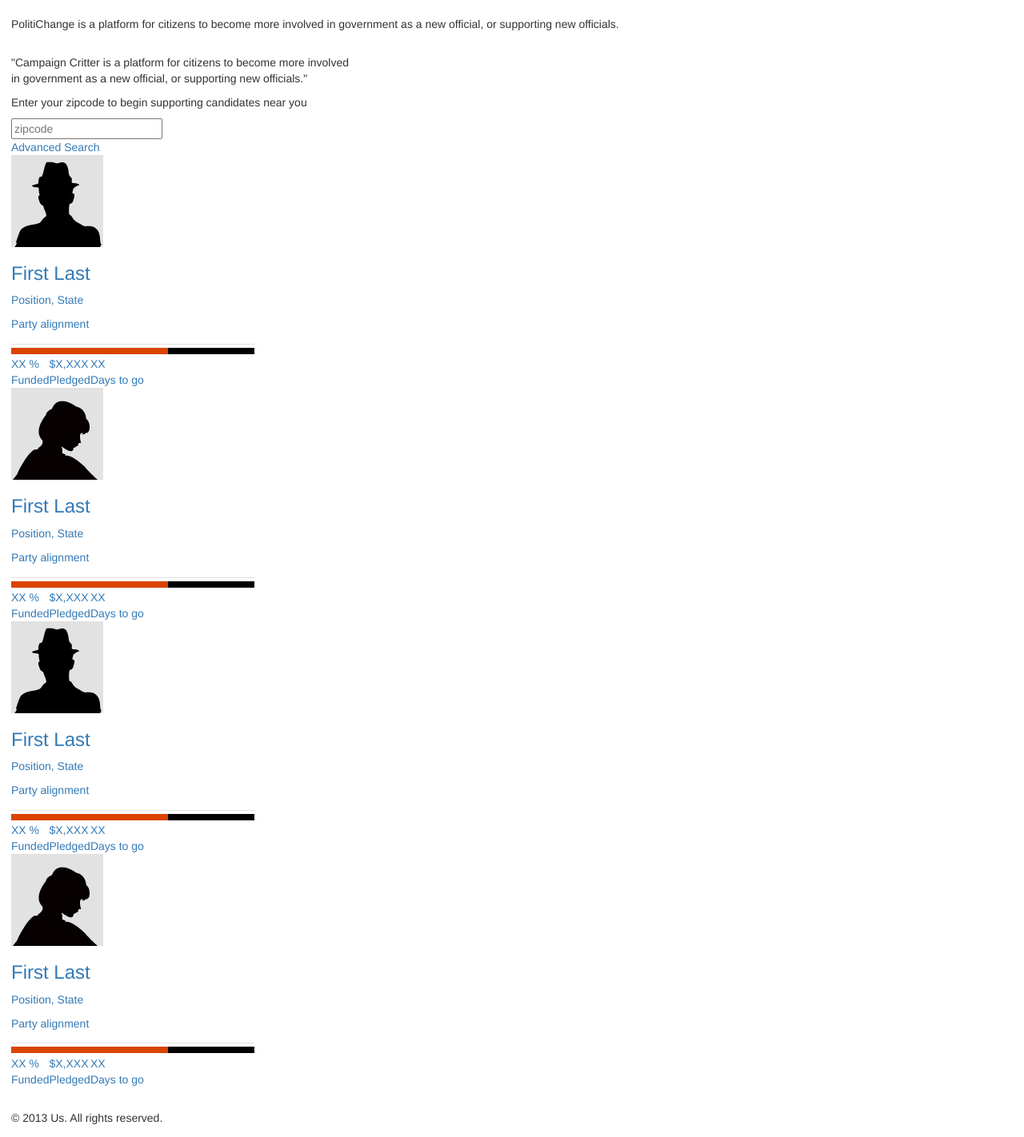
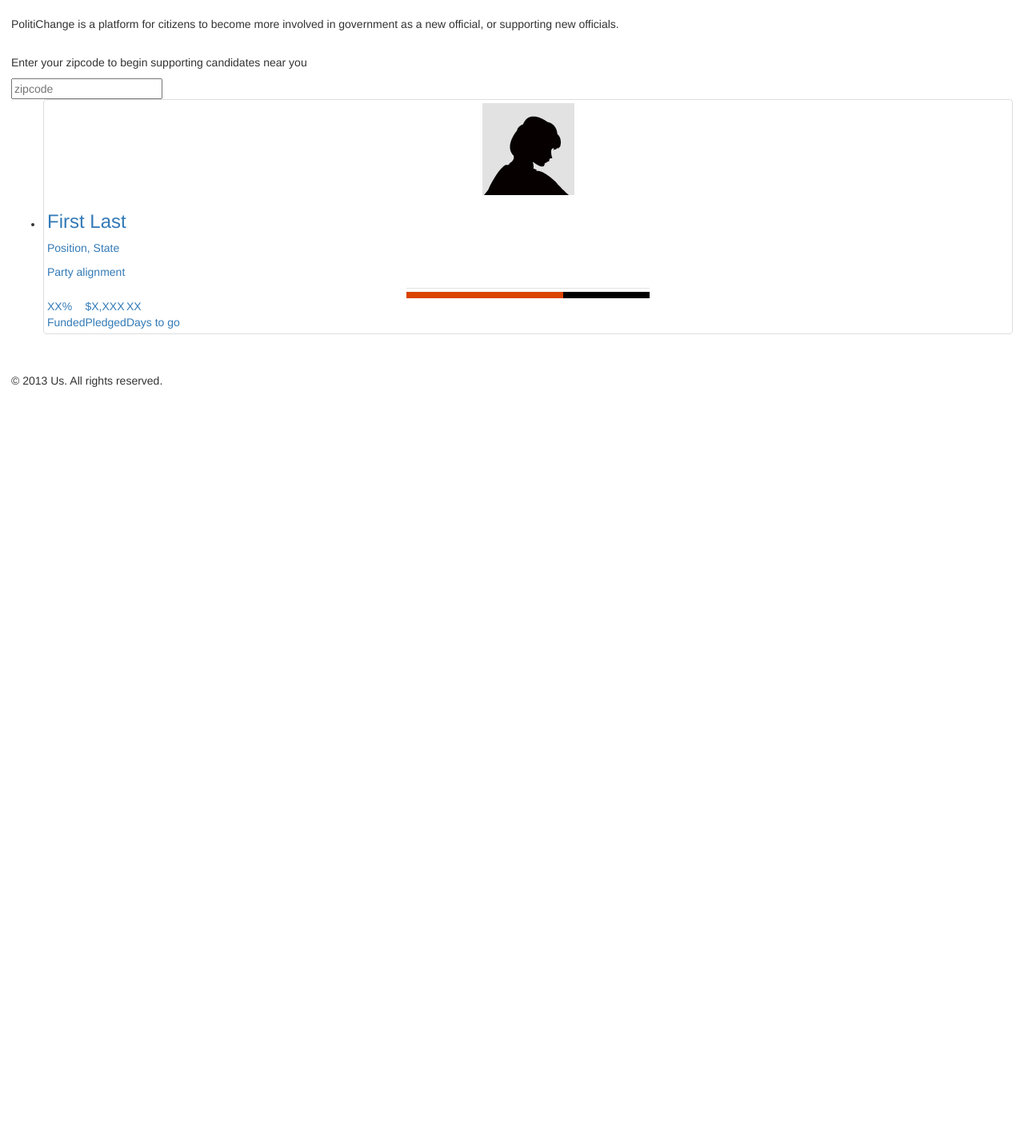
Before and after one commit to samatjain/politichange, a Django app: page /campaign/index in a window 1280 px wide. Shown: the part 110-1532 px from the top of the page at 80% size. After the commit the page ends 594 px from the top, so only its background shows below. Run offline with Django 3.2, Linux system fonts and the light colour scheme; some libraries are stand-ins or nearby versions.

Commit message:
Whole bunch of stuff, don't remember

```diff
--- a/mauve_duck/agile_otter/static/styles.css
+++ b/mauve_duck/agile_otter/static/styles.css
@@ -6,3 +6,7 @@ footer {
 .hero-unit {
 	margin: 1em;
 }
+
+#campaigns-index .thumbnails a {
+	display: block;
+}
--- a/mauve_duck/agile_otter/templates/base.html
+++ b/mauve_duck/agile_otter/templates/base.html
@@ -15,10 +15,10 @@
 	<div class="navbar navbar-static-top">
 		<div class="navbar-inner">
 			<div class="container">
-				<a class="brand" href="index.html"><img src="/static/images/politichange-logo.png" alt=""></a>
+				<a class="brand" href="/"><img src="/static/images/politichange-logo.png" alt=""></a>
 				<ul class="nav">
-					<li><a href="">Participants</a></li>
-					<li><a href="">Campaigns</a></li>
+					<li><a href="/participants/">Participants</a></li>
+					<li><a href="/campaign/index.html">Campaigns</a></li>
 					<li>
 					</li>
 				</ul>
--- a/mauve_duck/agile_otter/templates/campaign/index.html
+++ b/mauve_duck/agile_otter/templates/campaign/index.html
@@ -1,83 +1,28 @@
 {% extends "base.html"%}
 
 {% block content %}
-        <div id="leadIn">
-            <p>"Campaign Critter is a platform for citizens to become more involved<br /> in government as a new official, or supporting new officials."</p>
+
+<div id="campaigns-index">
+	<div class="zipcode">
+		<p>Enter your zipcode to begin supporting candidates near you</p>
+		<form>
+			<input class="big" type="text" name="zipcode" placeholder="zipcode">
+		</form>
 	</div>
 
+	<ul class="thumbnails">
 
-        <div id="main">
-            <div class="col-6 zipcode">
-            <p>Enter your zipcode to begin supporting candidates near you</p>
-            <form><input class="big" type="text" name="zipcode" placeholder="zipcode"></form>
-            <a href="#" class="button" >Advanced Search</a>
-            </div>
-            <a class="col-3 list first" href="./constituent/profile-male.html" class="3col profile" title="">
-                <img src="../images/photo-male-sm.jpg" alt="">
+		<li class="span4">
+		<div class="thumbnail">
+			<a href="./constituent/profile-female.html">
+				<img src="/static/images/photo-female-sm.jpg" alt="">
 				<h3>First Last</h3>
 				<p>Position, State</p>
-                <p class=caption>Party alignment</p>
-                <img src="../images/progress-red.jpg" alt="">
+				<p>Party alignment</p>
+				<img src="/static/images/progress-red.jpg" alt="">
 				<table>
 						<tr>
-                        <td>XX %</td>
-                        <td>$X,XXX</td>
-                        <td>XX</td>
-                    </tr>
-                    <tr>
-                        <td>Funded</td>
-                        <td>Pledged</td>
-                        <td>Days to go</td>
-                    </tr>
-                </table>
-            </a>
-            <a class="col-3 list first" href="./constituent/profile-female.html" class="3col profile" title="">
-                <img src="../images/photo-female-sm.jpg" alt="">
-                <h3>First Last</h3>
-                <p>Position, State</p>
-                <p class=caption>Party alignment</p>
-                <img src="../images/progress-red.jpg" alt="">
-                <table>
-                    <tr>
-                        <td>XX %</td>
-                        <td>$X,XXX</td>
-                        <td>XX</td>
-                    </tr>
-                    <tr>
-                        <td>Funded</td>
-                        <td>Pledged</td>
-                        <td>Days to go</td>
-                    </tr>
-                </table>
-            </a>
-            <a class="col-3 list" href="./constituent/profile-male.html" class="3col profile" title="">
-                <img src="../images/photo-male-sm.jpg" alt="">
-                <h3>First Last</h3>
-                <p>Position, State</p>
-                <p class=caption>Party alignment</p>
-                <img src="../images/progress-red.jpg" alt="">
-                <table>
-                    <tr>
-                        <td>XX %</td>
-                        <td>$X,XXX</td>
-                        <td>XX</td>
-                    </tr>
-                    <tr>
-                        <td>Funded</td>
-                        <td>Pledged</td>
-                        <td>Days to go</td>
-                    </tr>
-                </table>
-            </a>
-            <a class="col-3 list" href="./constituent/profile-female.html" class="3col profile" title="">
-                <img src="../images/photo-female-sm.jpg" alt="">
-                <h3>First Last</h3>
-                <p>Position, State</p>
-                <p class=caption>Party alignment</p>
-                <img src="../images/progress-red.jpg" alt="">
-                <table>
-                    <tr>
-                        <td>XX %</td>
+								<td>XX%</td>
 								<td>$X,XXX</td>
 								<td>XX</td>
 						</tr>
@@ -89,5 +34,10 @@
 				</table>
 			</a>
 </div>
+	</li>
+
+</ul>
+
+</div>
 
 {% endblock %}
--- a/mauve_duck/agile_otter/views.py
+++ b/mauve_duck/agile_otter/views.py
@@ -9,6 +9,13 @@ def index(request):
             'all_users': all_users
             }
     return render(request, 'index.html', context)
+
+def participants_list(request):
+    all_users = Participant.objects.all()
+    context = {
+            'all_users': all_users
+            }
+    return render(request, 'participants/index.html', context)
 
 def registration(request):
 	"""Registration page template called and info saved"""
--- a/mauve_duck/urls.py
+++ b/mauve_duck/urls.py
@@ -22,7 +22,9 @@ urlpatterns = patterns('',
 
  	 url(r'^campaign/index', views.registration, name='register'),
 
- 	 url(r'^politician/index', views.politician_start, name='politician_start'),
+ 	 url(r'^participants$', views.participants_list, name='register'),
+
+ 	 url(r'^politician$', views.politician_start, name='politician_start'),
  	 url(r'^politician/create-campaign', views.start_campaign, name='campaign_start'),
  	 url(r'^politician/campaign', views.campaign, name='campaign'),
 )
```
Also changed, not shown: mauve_duck/agile_otter/templates/index.html (+4 -4 lines), mauve_duck/agile_otter/templates/participants/index.html (added, +16 -0 lines). Lines whose indentation alone changed are shown as unchanged.
